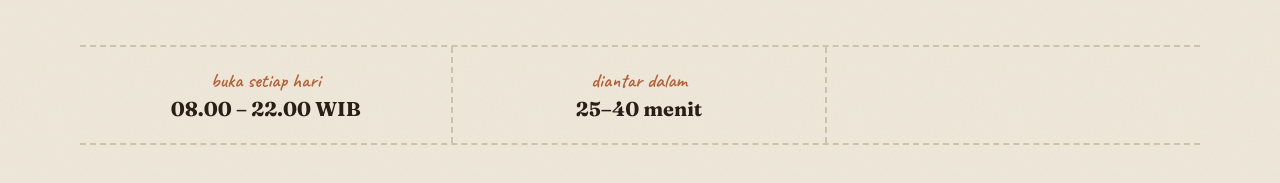
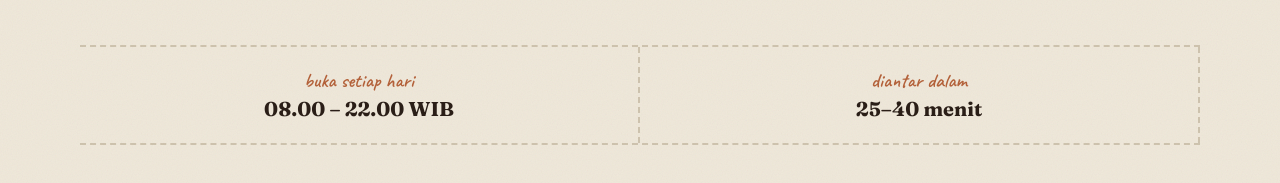
Before and after one commit to Neo-PX/narasa-cofe, a plain HTML site: page index.html in a window 1280 px wide. Shown: the part 617-800 px from the top of the page. Drawn offline with nearby package versions, Linux system fonts and the light colour scheme.

Commit message:
Update index.html

```diff
--- a/index.html
+++ b/index.html
@@ -133,7 +133,7 @@ body::after{content:"";position:fixed;inset:0;pointer-events:none;z-index:1;opac
     </div>
   </div>
 
-  <div class="grid sm:grid-cols-3 border-y-2 border-dashed border-line text-center">
+  <div class="grid sm:grid-cols-2 border-y-2 border-dashed border-line text-center">
     <div class="py-5 sm:border-r-2 border-dashed border-line"><p class="font-note text-xl text-terra">buka setiap hari</p><p class="font-display text-xl font-bold">08.00 – 22.00 WIB</p></div>
     <div class="py-5 sm:border-r-2 border-dashed border-line"><p class="font-note text-xl text-terra">diantar dalam</p><p class="font-display text-xl font-bold">25–40 menit</p></div>
   </div>
```
